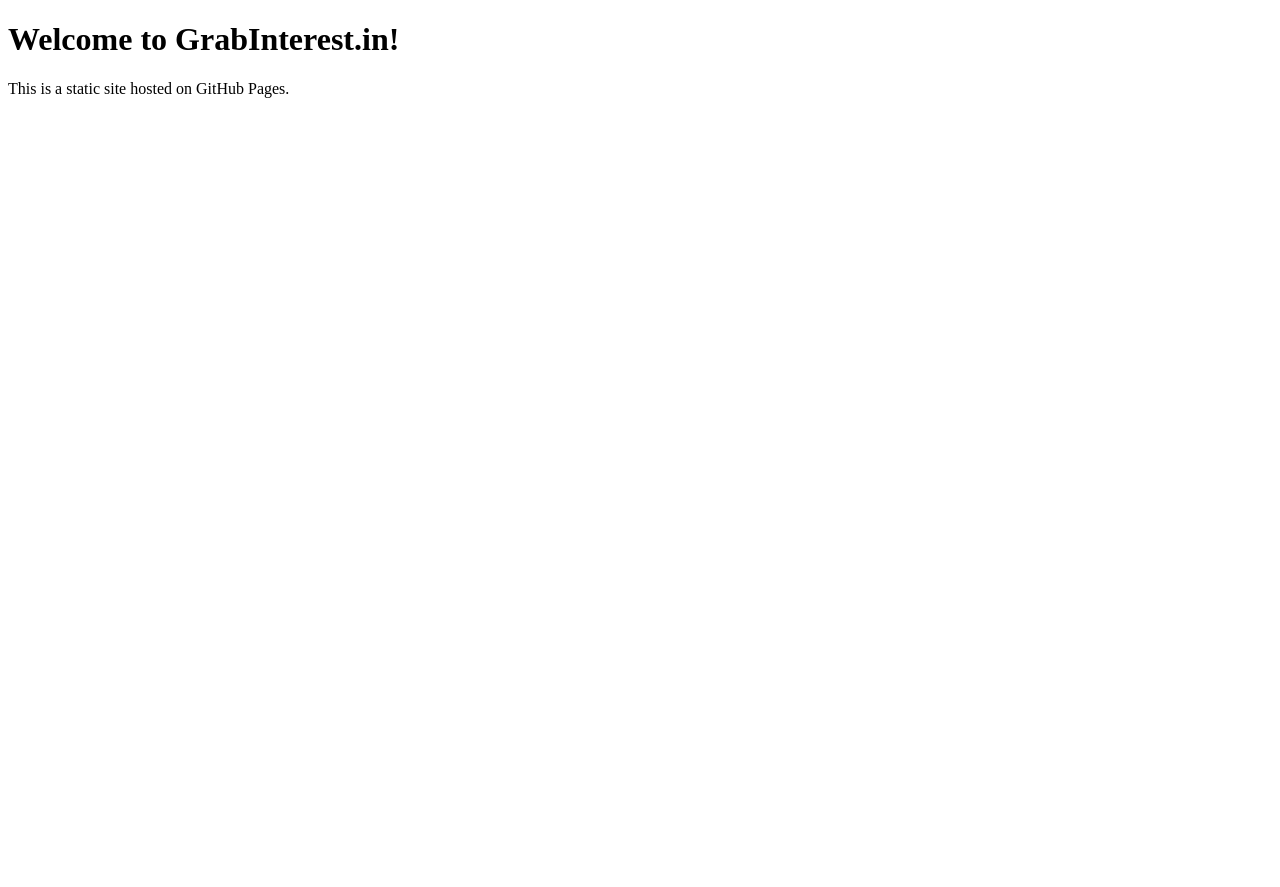
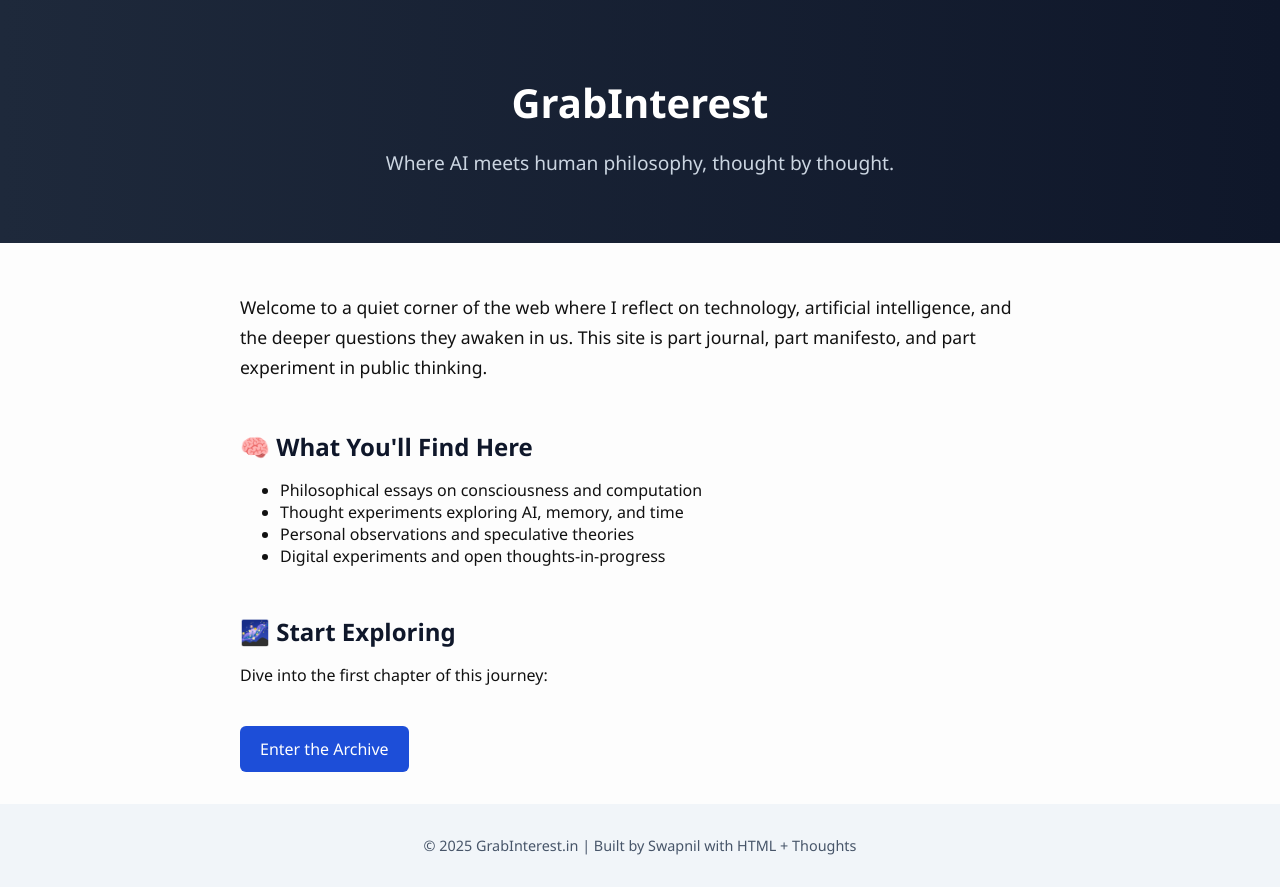
Before and after one commit to grabinterest/grabinterest.github.io, a plain HTML site: page index.html in a window 1280 px wide. Before the commit the page ends 800 px from the top, so only its background shows below. Drawn offline with Linux system fonts and the light colour scheme.

Commit message:
Created Index file and initial template for style and css

```diff
--- a/index.html
+++ b/index.html
@@ -3,10 +3,44 @@
   <head>
     <meta charset="UTF-8" />
     <meta name="viewport" content="width=device-width, initial-scale=1.0" />
-    <title>GrabInterest</title>
+    <title>GrabInterest | Philosophy & AI</title>
+    <link rel="stylesheet" href="style.css" />
   </head>
   <body>
-    <h1>Welcome to GrabInterest.in!</h1>
-    <p>This is a static site hosted on GitHub Pages.</p>
+    <header>
+      <h1>GrabInterest</h1>
+      <p>Where AI meets human philosophy, thought by thought.</p>
+    </header>
+
+    <div class="container">
+      <div class="intro">
+        <p>
+          Welcome to a quiet corner of the web where I reflect on technology,
+          artificial intelligence, and the deeper questions they awaken in us.
+          This site is part journal, part manifesto, and part experiment in
+          public thinking.
+        </p>
+      </div>
+
+      <div class="section">
+        <h2>🧠 What You'll Find Here</h2>
+        <ul>
+          <li>Philosophical essays on consciousness and computation</li>
+          <li>Thought experiments exploring AI, memory, and time</li>
+          <li>Personal observations and speculative theories</li>
+          <li>Digital experiments and open thoughts-in-progress</li>
+        </ul>
+      </div>
+
+      <div class="section">
+        <h2>🌌 Start Exploring</h2>
+        <p>Dive into the first chapter of this journey:</p>
+        <a href="ai-thoughts.html" class="button">Enter the Archive</a>
+      </div>
+    </div>
+
+    <footer>
+      &copy; 2025 GrabInterest.in | Built by Swapnil with HTML + Thoughts
+    </footer>
   </body>
 </html>
--- /dev/null
+++ b/style.css
@@ -0,0 +1,66 @@
+body {
+  margin: 0;
+  font-family: "Segoe UI", sans-serif;
+  background: #fdfdfd;
+  color: #111;
+}
+
+header {
+  background: linear-gradient(to right, #1e293b, #0f172a);
+  color: white;
+  padding: 3rem 1rem;
+  text-align: center;
+}
+
+header h1 {
+  font-size: 2.5rem;
+  margin-bottom: 0.5rem;
+}
+
+header p {
+  font-size: 1.2rem;
+  color: #cbd5e1;
+}
+
+.container {
+  max-width: 800px;
+  margin: auto;
+  padding: 2rem 1rem;
+}
+
+.intro {
+  font-size: 1.1rem;
+  line-height: 1.7;
+}
+
+.section {
+  margin-top: 3rem;
+}
+
+h2 {
+  color: #0f172a;
+  margin-bottom: 0.5rem;
+}
+
+a.button {
+  display: inline-block;
+  margin-top: 1.5rem;
+  padding: 0.75rem 1.25rem;
+  background: #1d4ed8;
+  color: white;
+  text-decoration: none;
+  border-radius: 6px;
+  transition: background 0.3s;
+}
+
+a.button:hover {
+  background: #2563eb;
+}
+
+footer {
+  text-align: center;
+  padding: 2rem 1rem;
+  font-size: 0.9rem;
+  background: #f1f5f9;
+  color: #475569;
+}
```
